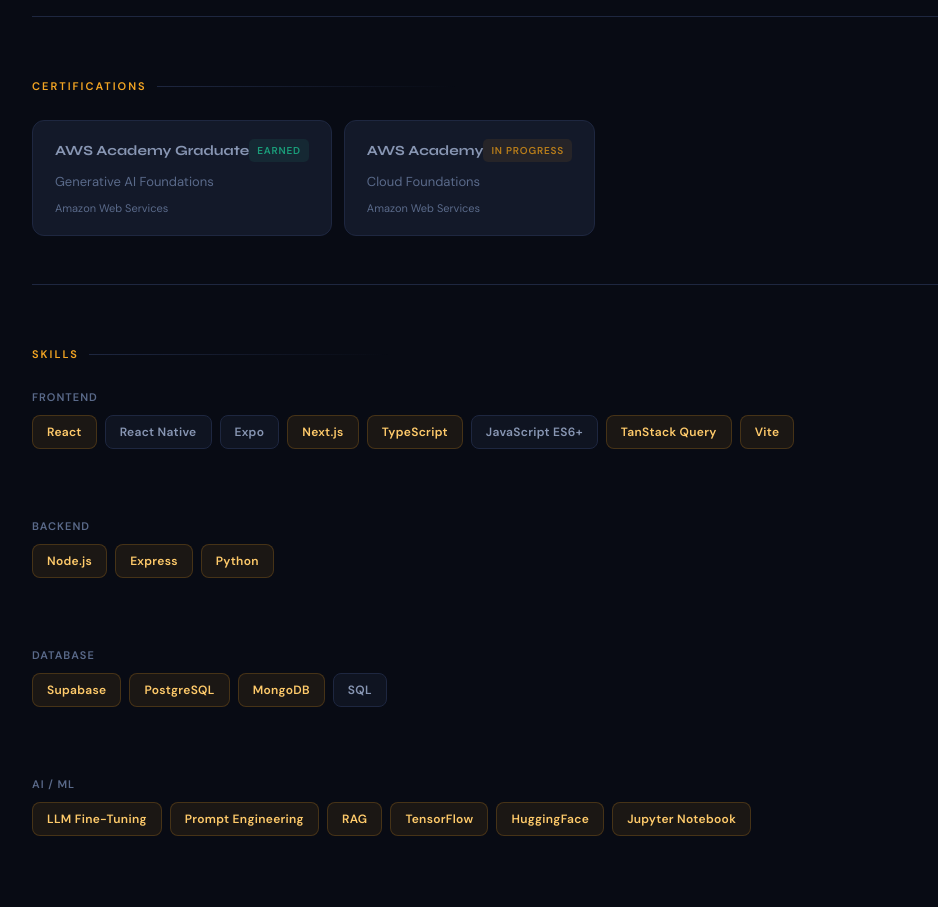
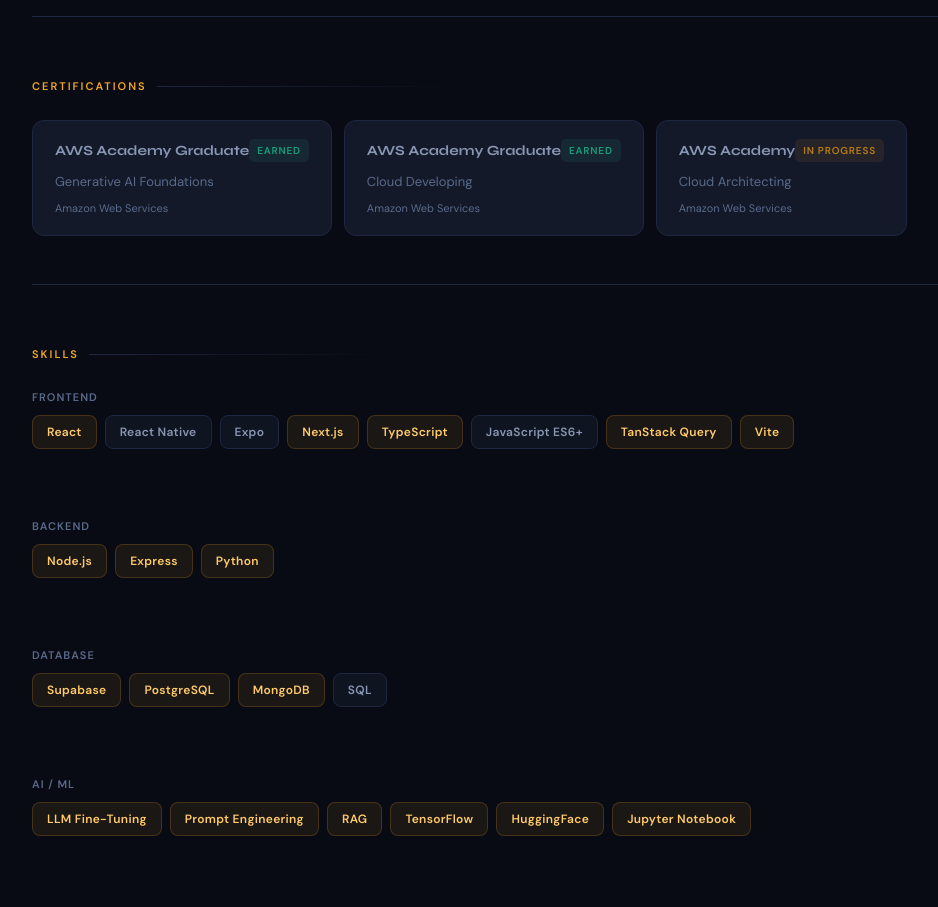
Before and after one commit to makayo/mark-yosinao-portfolio, a React (Vite) app: page / in a window 1280 px wide. Shown: the part 1440-2347 px from the top of the page, without its empty margins (132-1070 px from the left). Built offline with nearby package versions, Linux system fonts and the light colour scheme.

Commit message:
Update AWS Academy badge details in DeveloperTab

```diff
--- a/src/components/DeveloperTab.jsx
+++ b/src/components/DeveloperTab.jsx
@@ -240,11 +240,18 @@ const certs = [
     href: "https://www.credly.com/badges/a0f2cac4-c26c-4504-acfc-8b883c300152/linked_in",
   },
   {
+    name: "AWS Academy Graduate",
+    sub: "Cloud Developing",
+    issuer: "Amazon Web Services",
+    status: "earned",
+    href: "https://awsacademy.instructure.com/courses/167333",
+  },
+  {
     name: "AWS Academy",
-    sub: "Cloud Foundations",
+    sub: "Cloud Architecting",
     issuer: "Amazon Web Services",
     status: "in progress",
-    href: "https://awsacademy.instructure.com/courses/167333",
+    href: "https://awsacademy.instructure.com/courses/191959",
   },
 ];
 
```
